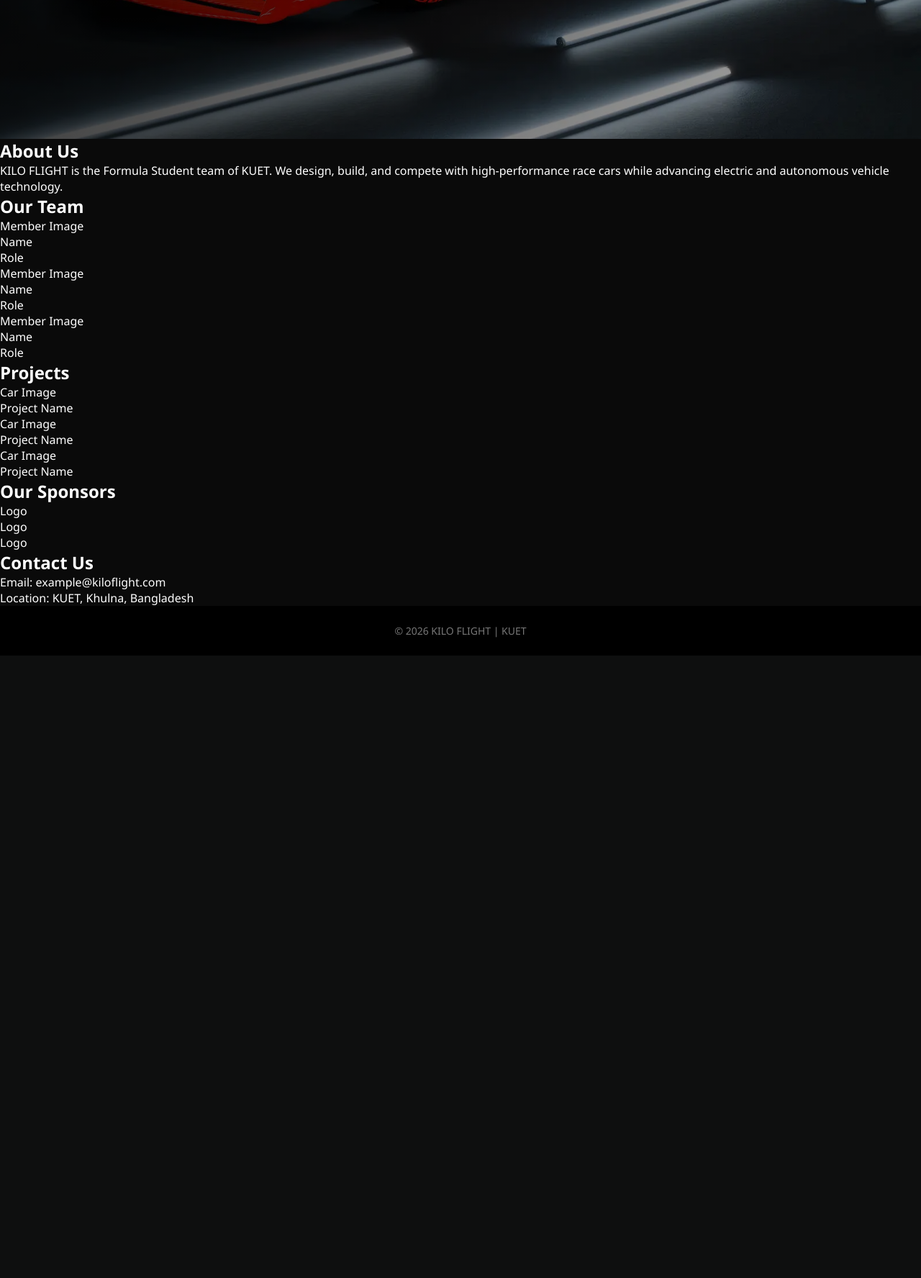
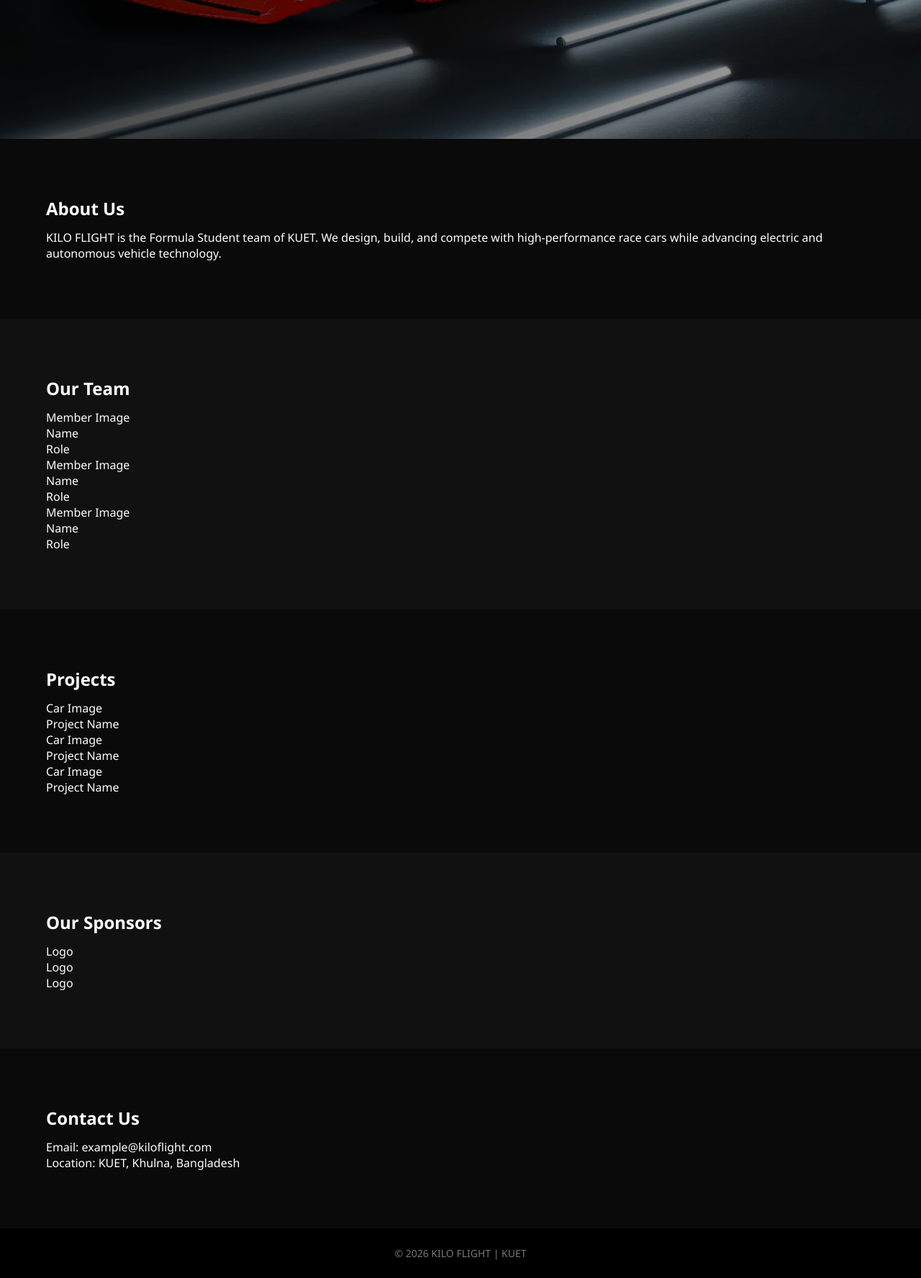
Before and after one commit to A-Niyamul-Kabir-Sajid/Kilo-Fight-Interface, a PHP site: page / in a window 1280 px wide. Shown: the part 607-2383 px from the top of the page at 72% size. Before the commit the page ends 1518 px from the top, so only its background shows below. Run offline with PHP 8.4, Linux system fonts and the light colour scheme.

Commit message:
Implemented section design

```diff
--- a/index.html
+++ b/index.html
@@ -1,16 +1,21 @@
-<!DOCTYPE html>
+<!doctype html>
 <html lang="en">
   <head>
-    <meta charset="UTF-8">
-    <meta name="viewport" content="width=device-width, initial-scale=1.0">
+    <meta charset="UTF-8" />
+    <meta name="viewport" content="width=device-width, initial-scale=1.0" />
     <title>KILO FLIGHT | KUET Formula Student Team</title>
-    <link rel="stylesheet" href="styles.css">
+    <link rel="stylesheet" href="styles.css" />
   </head>
   <body>
-
     <!-- NAVBAR -->
     <header>
       <div class="logo">KILO FLIGHT</div>
+      <!-- <div class="logo">
+        <img src="kiloflight_logo.jpg" alt="KILO FLIGHT"
+             onerror="this.style.display='none'; document.getElementById('logo-text').style.display='block';">
+
+        <span id="logo-text" class="logo-text">KILO FLIGHT</span>
+    </div> -->
       <nav>
         <ul>
           <li><a href="#hero">Home</a></li>
@@ -37,9 +42,9 @@
     <section id="about" class="section">
       <h2>About Us</h2>
       <p>
-            KILO FLIGHT is the Formula Student team of KUET. We design, build,
-            and compete with high-performance race cars while advancing electric
-            and autonomous vehicle technology.
+        KILO FLIGHT is the Formula Student team of KUET. We design, build, and
+        compete with high-performance race cars while advancing electric and
+        autonomous vehicle technology.
       </p>
     </section>
 
@@ -47,9 +52,9 @@
     <section id="team" class="section dark">
       <h2>Our Team</h2>
       <div class="grid">
-            <div class="card">Member Image<br>Name<br>Role</div>
-            <div class="card">Member Image<br>Name<br>Role</div>
-            <div class="card">Member Image<br>Name<br>Role</div>
+        <div class="card">Member Image<br />Name<br />Role</div>
+        <div class="card">Member Image<br />Name<br />Role</div>
+        <div class="card">Member Image<br />Name<br />Role</div>
       </div>
     </section>
 
@@ -57,9 +62,9 @@
     <section id="projects" class="section">
       <h2>Projects</h2>
       <div class="grid">
-            <div class="card">Car Image<br>Project Name</div>
-            <div class="card">Car Image<br>Project Name</div>
-            <div class="card">Car Image<br>Project Name</div>
+        <div class="card">Car Image<br />Project Name</div>
+        <div class="card">Car Image<br />Project Name</div>
+        <div class="card">Car Image<br />Project Name</div>
       </div>
     </section>
 
@@ -84,6 +89,5 @@
     <footer>
       <p>© 2026 KILO FLIGHT | KUET</p>
     </footer>
-
   </body>
 </html>
--- a/styles.css
+++ b/styles.css
@@ -140,6 +140,36 @@
     outline-offset: 2px;
 }
 
+/* GENERIC SECTION STYLING */
+.section {
+    padding: var(--section-padding-v) clamp(20px, 5vw, 80px); /* Responsive padding */
+}
+
+/* RED UNDERLINE: Decorative line under section titles */
+.section h2::after {
+    content: ""; /* Required for pseudo-elements */
+    /* width: 60px; */
+    height: 3px;
+    background: var(--primary-red);
+    display: block;
+    margin-top: 10px;
+}
+
+.section h2::after {
+    width: 0;
+    transition: width 0.4s ease;
+}
+
+.section:hover h2::after {
+    width: 60px;
+}
+
+/* ALTERNATIVE DARK BACKGROUND FOR SECTIONS */
+.dark {
+    background: var(--soft-black);
+}
+
+
 
 /* FOOTER STYLES */
 footer {
```
Lines whose indentation alone changed are shown as unchanged.
